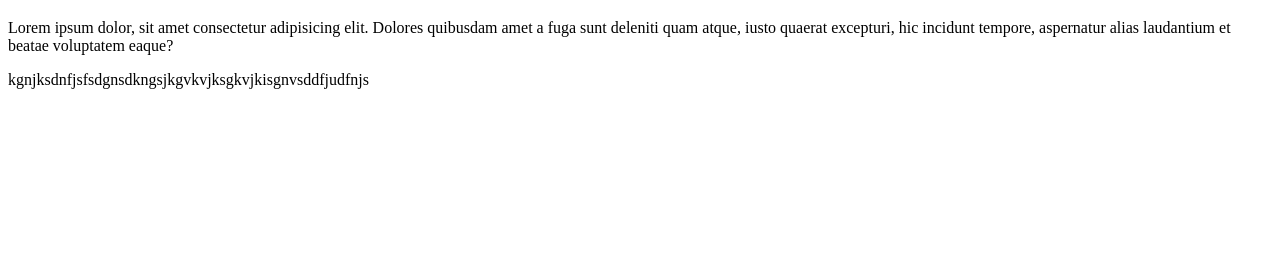
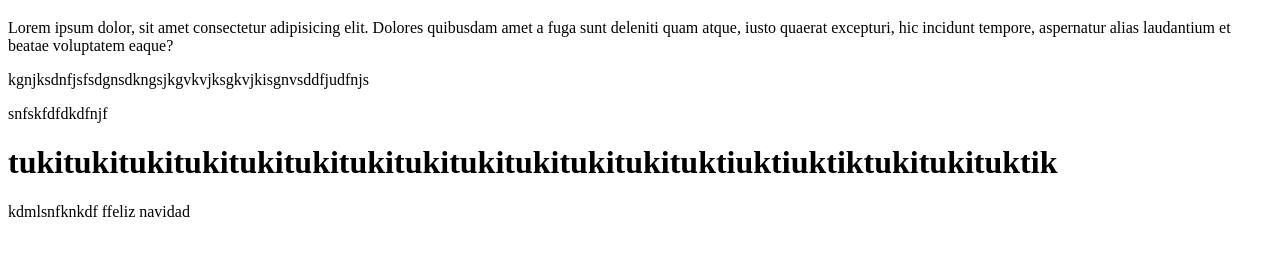
Before and after one commit to dairacsc-droid/session-22, a plain HTML site: page index.html in a window 1280 px wide. Shown: the part 61-316 px from the top of the page. Drawn offline with Linux system fonts and the light colour scheme.

Commit message:
tuki tuki tuki navidad

```diff
--- a/index.html
+++ b/index.html
@@ -14,5 +14,10 @@
       eaque?
     </p>
     <p>kgnjksdnfjsfsdgnsdkngsjkgvkvjksgkvjkisgnvsddfjudfnjs</p>
+    <p>snfskfdfdkdfnjf</p>
+    <h1>
+      tukitukitukitukitukitukitukitukitukitukitukitukituktiuktiuktiktukitukituktik
+    </h1>
+    <p>kdmlsnfknkdf ffeliz navidad</p>
   </body>
 </html>
```
